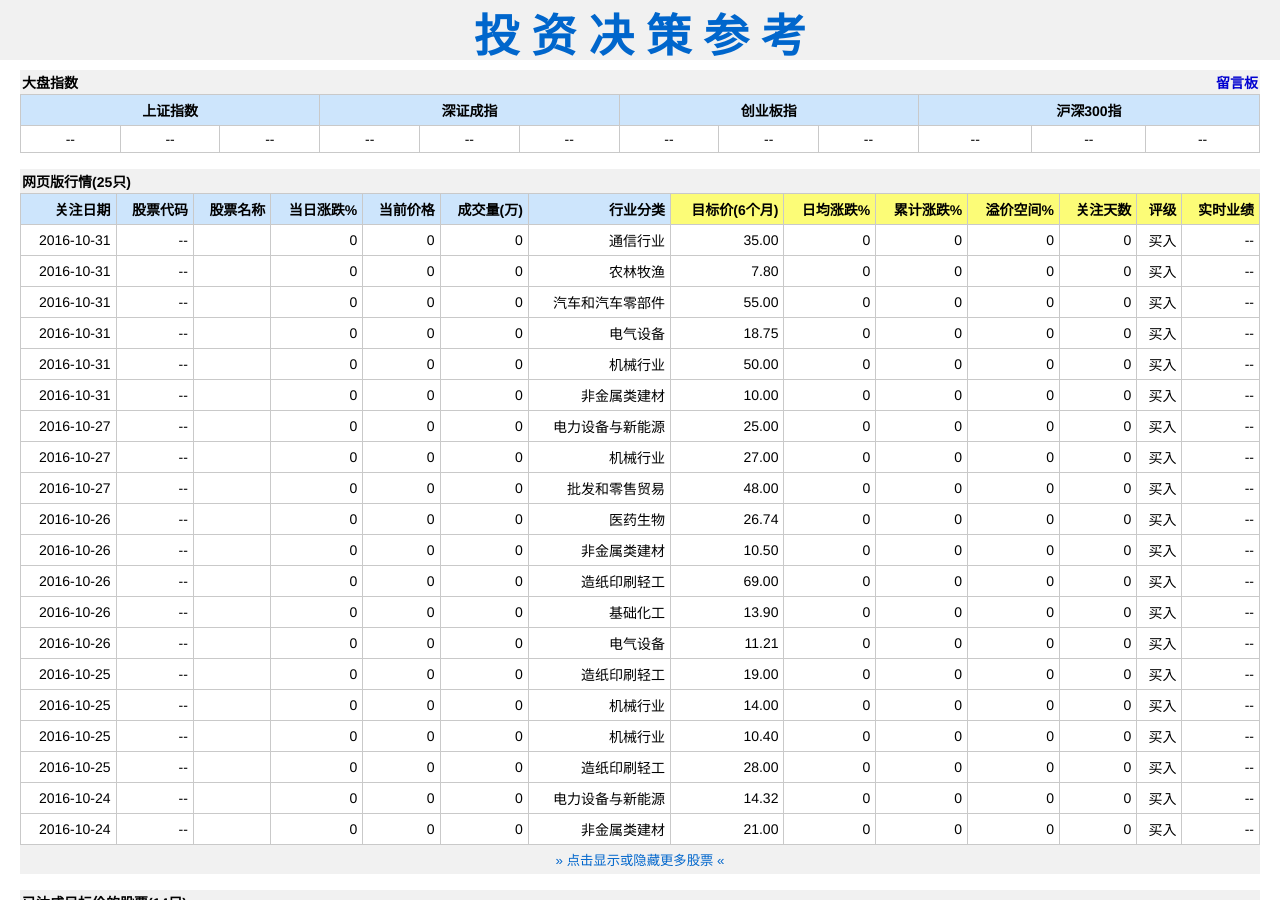
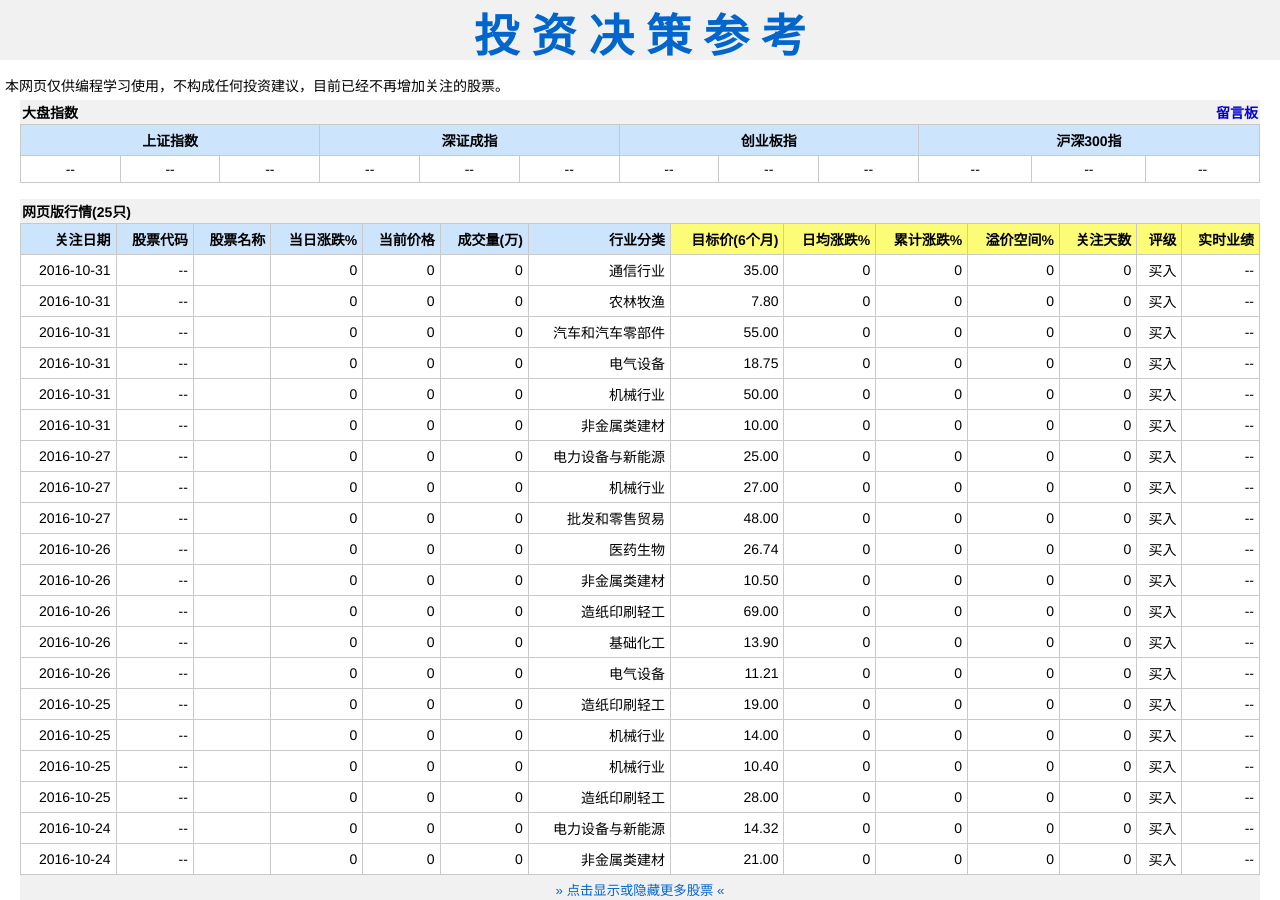
Before and after one commit to cforth/stock, a Jekyll site: the page built from index.html, in a window 1280 px wide and 900 px high. Built offline with Jekyll 4.4.1, drawn with Linux system fonts in a browser that asks for light colours.

Commit message:
不再增加关注股票的申明

```diff
--- a/_includes/header.html
+++ b/_includes/header.html
@@ -39,3 +39,4 @@
     <div class="header">
       <h1>投 资 决 策 参 考</h1>
     </div>
+    <p>本网页仅供编程学习使用，不构成任何投资建议，目前已经不再增加关注的股票。</p>
```
